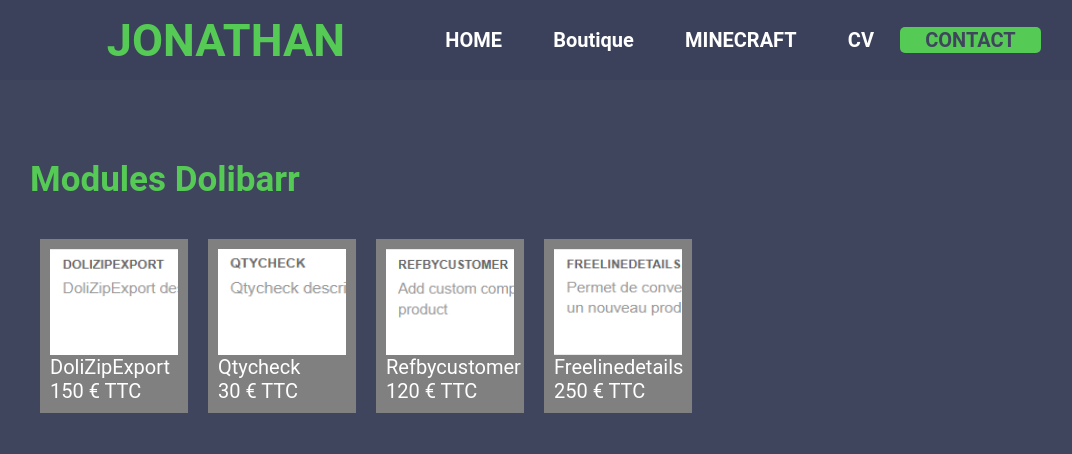
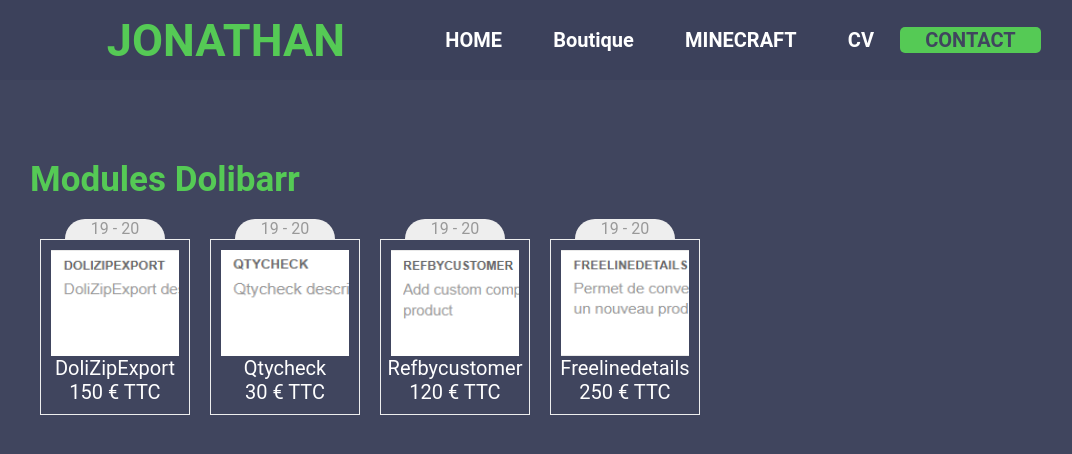
Before and after one commit to Jonathanbtq/react-jonathan-portfolio, a React (Vite) app: page /boutique in a window 1280 px wide. Shown: the top 454 px of the page, without its empty margins (66-1138 px from the left). Built offline with nearby package versions, Linux system fonts and the light colour scheme.

Commit message:
add boutique page

```diff
--- a/src/content/moduleDolibarr.js
+++ b/src/content/moduleDolibarr.js
@@ -3,25 +3,29 @@
         name: 'DoliZipExport',
         image: '/src/assets/img/moduleDolibarr/dolizipexport.png',
         url: '/src/assets/modules/dolizipexport.zip',
-        prix: '150'
+        prix: '150',
+        version: '19 - 20'
     },
     {
         name: 'Qtycheck',
         image: '/src/assets/img/moduleDolibarr/qtycheck.png',
         url: '/src/assets/modules/qtycheck.zip',
-        prix: '30'
+        prix: '30',
+        version: '19 - 20'
     },
     {
         name: 'Refbycustomer',
         image: '/src/assets/img/moduleDolibarr/refbycustomer.png',
         url: "/src/assets/modules/refbycustomer.zip",
-        prix: '120'
+        prix: '120',
+        version: '19 - 20'
     },
     {
         name: 'Freelinedetails',
         image: '/src/assets/img/moduleDolibarr/freelinedetails.png',
         url: "/src/assets/modules/freelinedetails.zip",
-        prix: '250'
+        prix: '250',
+        version: '19 - 20'
     },
 ]
 
--- a/src/pages/Boutique.jsx
+++ b/src/pages/Boutique.jsx
@@ -5,7 +5,6 @@
 import moduleDolibarr from "../content/moduleDolibarr";
 
 export default function Boutique() {
-    console.log(moduleDolibarr)
     return (
         <div className="boutique_main">
             <div className="boutique_mod_ctn">
@@ -14,6 +13,9 @@
                     {moduleDolibarr.map((module, key) => {
                         return (
                             <div className="doli_mod_card" key={key}>
+                                <div class="btq_doli_mod_vrs" title="Version Dolibarr (min - max)">
+                                    <span>{module.version} </span>
+                                </div>
                                 <img src={`${window.location.origin}${module.image}`} alt={module.name} />
                                 <section>
                                     <a href={module.url}>
--- a/src/styles/boutique/boutique.css
+++ b/src/styles/boutique/boutique.css
@@ -14,7 +14,19 @@
 .btq_dol_mod {
     display: flex;
     flex-wrap: wrap;
+    position: relative;
     width: 100%;
+}
+.btq_doli_mod_vrs {
+    display: flex;
+    position: absolute;
+    justify-content: center;
+    background: #eee;
+    color: #999;
+    border-radius: 25px 25px 0 0;
+    width: 100px;
+    height: 20px;
+    top: -10px;
 }
 .doli_mod_card {
     display: flex;
@@ -23,7 +35,8 @@
     align-items: center;
     width: 10vw;
     height: 12vw;
-    background-color: gray;
+    /* background-color: gray; */
+    border: 0.2px solid #eee;
     margin: 10px;
     padding: 10px;
 }
@@ -33,15 +46,18 @@
     background-color: rgb(224, 208, 208);
 }
 .doli_mod_card a {
-    width: 95%;
+    /* width: 95%; */
     text-decoration: none;
 }
 .doli_mod_card p {
     font-size: 20px;
-    width: 100%;
+    /* width: 100%; */
     color: white;
     margin: 0;
 }
 .doli_mod_card section {
+    display: flex;
+    flex-direction: column;
+    align-items: center;
     width: 100%;
 }
```
